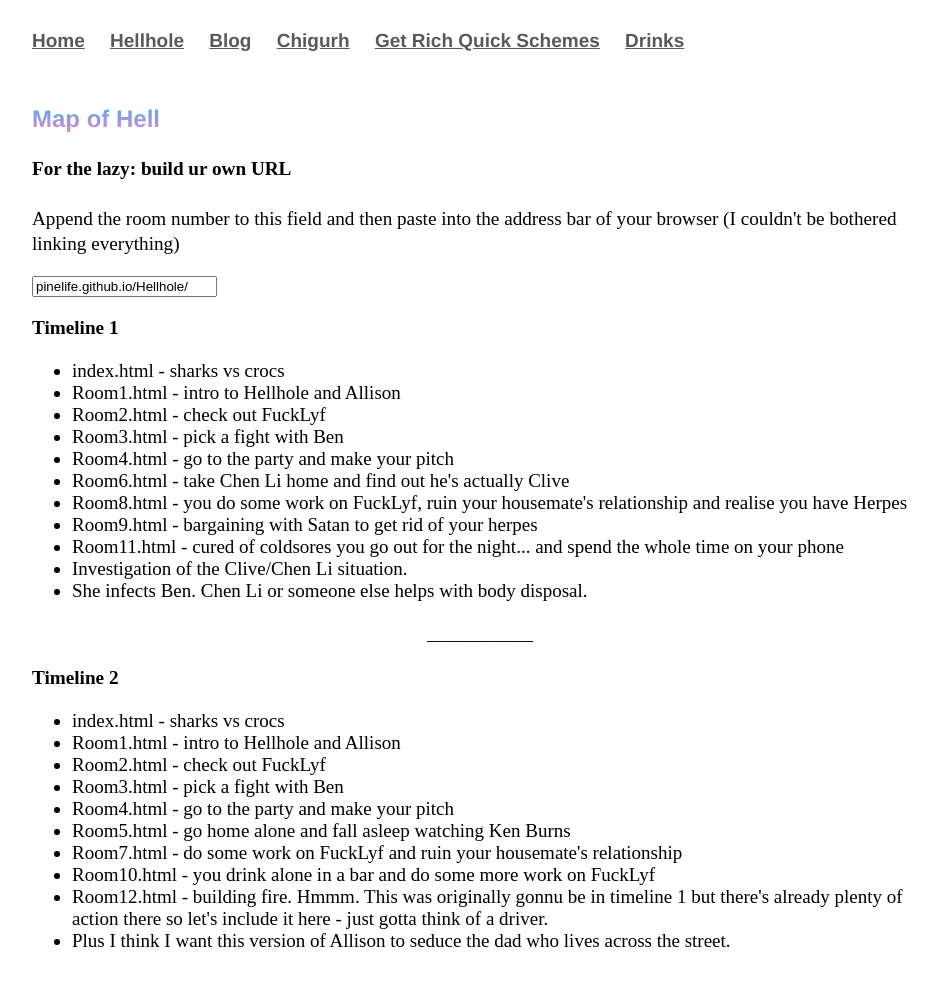
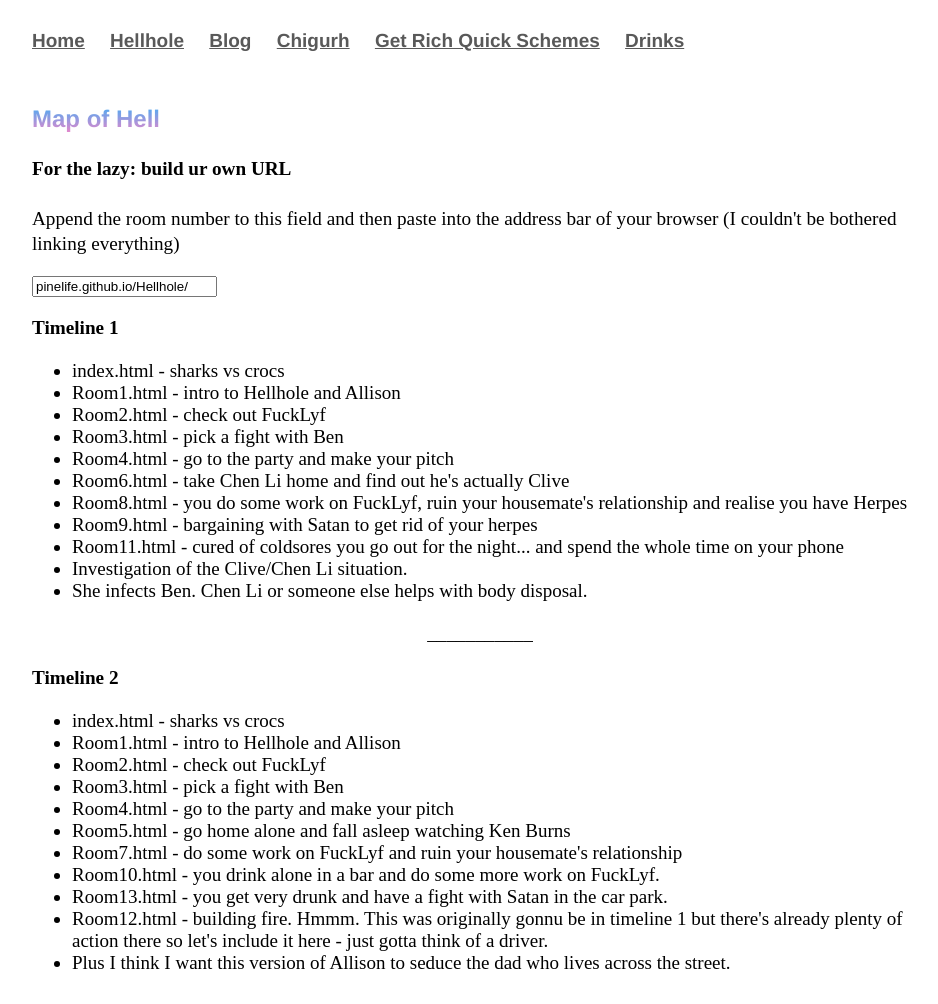
Before and after one commit to Pinelife/pinelife.github.io, a Jekyll site: the page Hellhole/map.html, which Jekyll copies as it is, in a window 1280 px wide. Shown: the whole page, without its empty margins (160-1098 px from the left). Built offline with Jekyll 4.4.1, drawn with Linux system fonts in a browser that asks for light colours; before the commit the page ends 982 px from its top, so only the background shows below that.

Commit message:
Update map.html

```diff
--- a/Hellhole/map.html
+++ b/Hellhole/map.html
@@ -71,7 +71,8 @@
 				<li>Room4.html - go to the party and make your pitch</li>
 				<li>Room5.html - go home alone and fall asleep watching Ken Burns</li>
 				<li>Room7.html - do some work on FuckLyf and ruin your housemate's relationship</li>
-				<li>Room10.html - you drink alone in a bar and do some more work on FuckLyf</li>
+				<li>Room10.html - you drink alone in a bar and do some more work on FuckLyf. </li>
+				<li>Room13.html - you get very drunk and have a fight with Satan in the car park.</li>
 				<li>Room12.html - building fire. Hmmm. This was originally gonnu be in timeline 1 but there's already plenty of action there
 				so let's include it here - just gotta think of a driver.</li>
 				<li>Plus I think I want this version of Allison to seduce the dad who lives across the street.</li>
```
